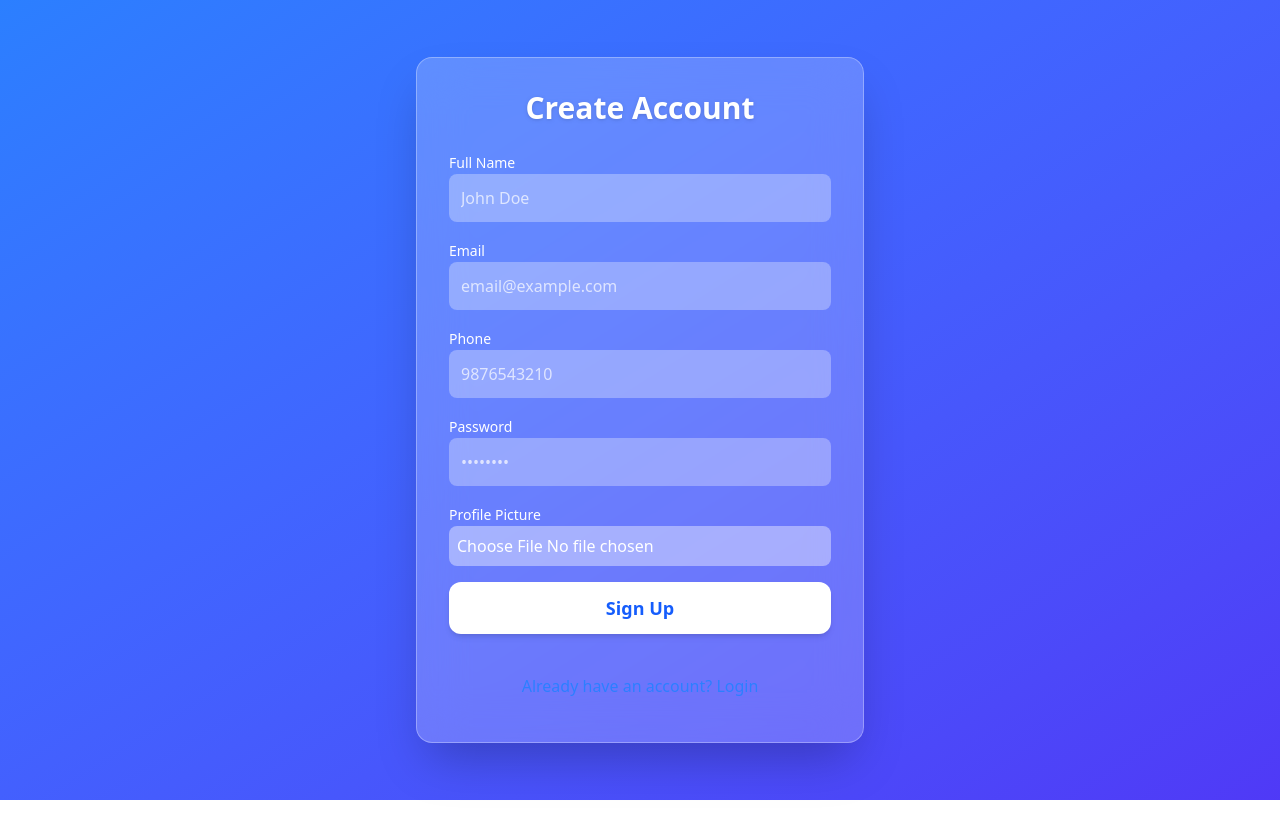
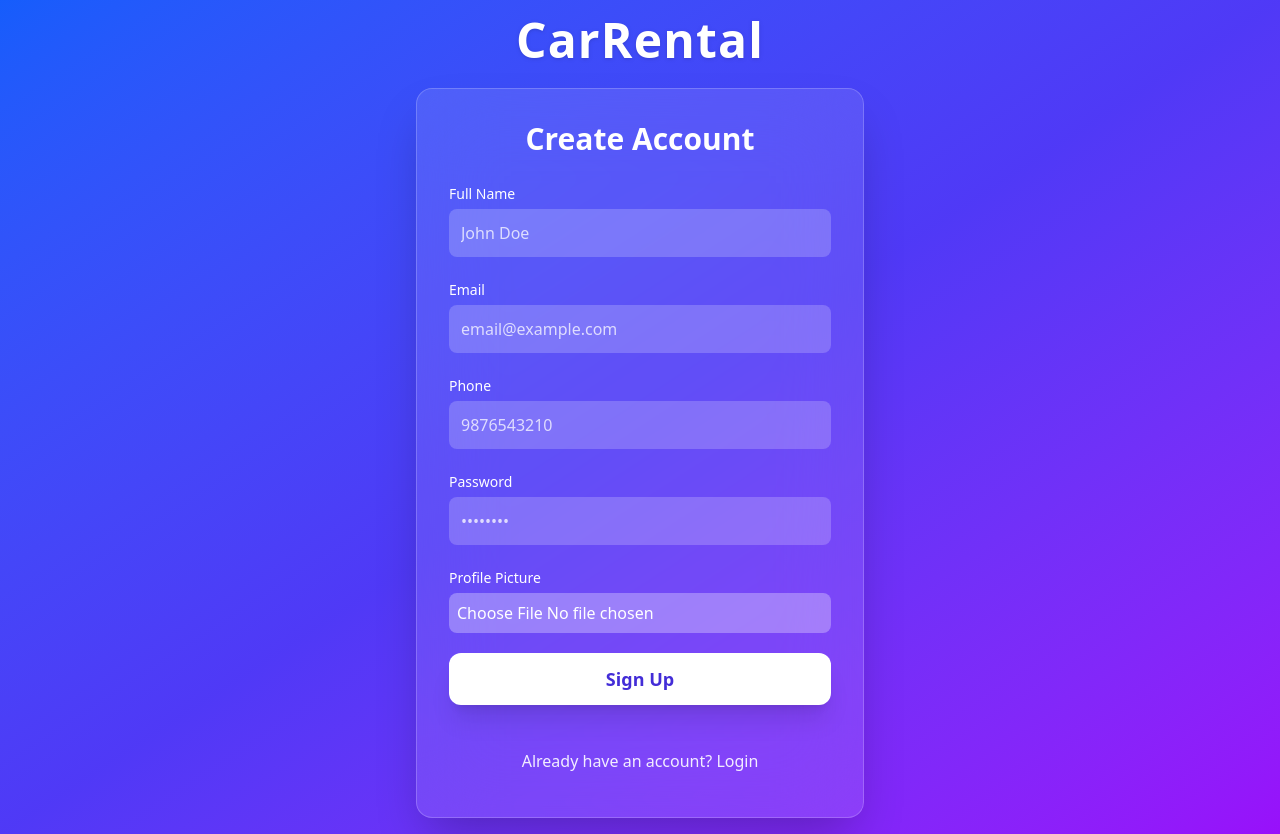
Before and after one commit to deepanshukasanaameotech-ai/CarRental, a React (Vite) app: page /dashboard/profile in a window 1280 px wide. Before the commit the page ends 800 px from the top, so only its background shows below. Built offline with nearby package versions, Linux system fonts and the light colour scheme.

Commit message:
3rd commit

```diff
--- a/src/pages/SignIn.jsx
+++ b/src/pages/SignIn.jsx
@@ -1,6 +1,7 @@
 import { useState } from "react";
 import { loginUser } from "../api";
 import { useNavigate } from "react-router-dom";
+import { motion } from "framer-motion";
 
 export default function Login() {
   const navigate = useNavigate();
@@ -20,7 +21,6 @@ export default function Login() {
     try {
       const res = await loginUser(form);
 
-      // assuming backend returns token + user
       localStorage.setItem("token", res.token);
       localStorage.setItem("user", JSON.stringify(res.user));
       localStorage.setItem("role", res.user.role);
@@ -38,45 +38,65 @@ export default function Login() {
   };
 
   return (
-    <div className="min-h-screen flex items-center justify-center bg-gradient-to-br from-blue-500 to-indigo-600 p-4">
-      <div className="w-full max-w-md backdrop-blur-xl bg-white/20 p-8 rounded-2xl shadow-2xl border border-white/30">
-        <h2 className="text-center text-3xl font-bold text-white mb-6 drop-shadow">
+    <div className="min-h-screen flex flex-col items-center justify-center bg-gradient-to-br from-blue-600 via-indigo-600 to-purple-600 p-4 relative overflow-hidden">
+
+      {/* Background Glow */}
+      <div className="absolute w-[600px] h-[600px] bg-white/10 blur-3xl rounded-full -z-10"></div>
+
+      {/* App Title */}
+      <motion.h1
+        initial={{ opacity: 0, y: -20 }}
+        animate={{ opacity: 1, y: 0 }}
+        transition={{ duration: 0.7 }}
+        className="text-5xl font-extrabold text-white tracking-wide drop-shadow mb-6"
+      >
+        CarRental
+      </motion.h1>
+
+      {/* Login Card */}
+      <motion.div
+        initial={{ opacity: 0, scale: 0.95 }}
+        animate={{ opacity: 1, scale: 1 }}
+        transition={{ duration: 0.6 }}
+        className="w-full max-w-md backdrop-blur-2xl bg-white/10 p-8 rounded-2xl shadow-2xl border border-white/20"
+      >
+        <h2 className="text-center text-3xl font-semibold text-white mb-6">
           Welcome Back
         </h2>
 
-        <form onSubmit={handleSubmit} className="space-y-4">
+        <form onSubmit={handleSubmit} className="space-y-5">
 
           {/* Email */}
           <div>
-            <label className="text-white text-sm">Email</label>
+            <label className="text-white text-sm font-medium">Email</label>
             <input
               type="email"
               name="email"
               value={form.email}
               onChange={handleChange}
               required
-              className="w-full p-3 rounded-lg bg-white/30 text-white placeholder-white/70 outline-none focus:ring-2 focus:ring-white"
+              className="w-full mt-1 p-3 rounded-lg bg-white/20 text-white placeholder-white/80 outline-none focus:ring-2 focus:ring-white/70"
               placeholder="email@example.com"
             />
           </div>
 
           {/* Password */}
           <div>
-            <label className="text-white text-sm">Password</label>
+            <label className="text-white text-sm font-medium">Password</label>
             <input
               type="password"
               name="password"
               value={form.password}
               onChange={handleChange}
               required
-              className="w-full p-3 rounded-lg bg-white/30 text-white placeholder-white/70 outline-none focus:ring-2 focus:ring-white"
+              className="w-full mt-1 p-3 rounded-lg bg-white/20 text-white placeholder-white/80 outline-none focus:ring-2 focus:ring-white/70"
               placeholder="••••••••"
             />
           </div>
 
           {/* Error */}
           {error && (
-            <p className="bg-red-500/80 text-white p-2 rounded-lg text-center text-sm">
+            <p className="bg-red-500/90 text-white p-2 rounded-lg text-center text-sm">
               {error}
             </p>
           )}
@@ -84,7 +104,7 @@ export default function Login() {
           {/* Submit */}
           <button
             disabled={loading}
-            className="w-full py-3 text-lg font-semibold bg-white text-blue-600 rounded-xl shadow-md hover:bg-gray-100 transition active:scale-95 disabled:opacity-50"
+            className="w-full py-3 text-lg font-semibold bg-white text-indigo-700 rounded-xl shadow-xl hover:bg-gray-100 transition active:scale-95 disabled:opacity-50"
           >
             {loading ? "Checking..." : "Login"}
           </button>
@@ -92,7 +112,7 @@ export default function Login() {
         </form>
 
         {/* Link to Signup */}
-        <p className="text-white/80 mt-4 text-center">
+        <p className="text-white/90 mt-5 text-center">
           Don’t have an account?{" "}
           <span
             onClick={() => navigate("/")}
@@ -101,8 +121,7 @@ export default function Login() {
             Create One
           </span>
         </p>
-      </div>
+      </motion.div>
     </div>
   );
-
 }
--- a/src/pages/SignUp.jsx
+++ b/src/pages/SignUp.jsx
@@ -1,6 +1,7 @@
 import { useState } from "react";
 import { registerUser } from "../api";
 import { useNavigate } from "react-router-dom";
+import { motion } from "framer-motion";
 
 export default function Signup() {
   const navigate = useNavigate();
@@ -47,83 +48,103 @@ export default function Signup() {
   };
 
   return (
-    <div className="min-h-screen flex items-center justify-center bg-gradient-to-br from-blue-500 to-indigo-600 p-4">
-      <div className="w-full max-w-md backdrop-blur-xl bg-white/20 p-8 rounded-2xl shadow-2xl border border-white/30">
-        <h2 className="text-center text-3xl font-bold text-white mb-6 drop-shadow">
+    <div className="min-h-screen flex flex-col items-center justify-center bg-gradient-to-br from-blue-600 via-indigo-600 to-purple-600 p-4 relative overflow-hidden">
+
+      {/* Background Glow */}
+      <div className="absolute w-[600px] h-[600px] bg-white/10 blur-3xl rounded-full -z-10"></div>
+
+      {/* App Title */}
+      <motion.h1
+        initial={{ opacity: 0, y: -20 }}
+        animate={{ opacity: 1, y: 0 }}
+        transition={{ duration: 0.7 }}
+        className="text-5xl font-extrabold text-white tracking-wide drop-shadow mb-6"
+      >
+        CarRental
+      </motion.h1>
+
+      {/* Signup Card */}
+      <motion.div
+        initial={{ opacity: 0, scale: 0.95 }}
+        animate={{ opacity: 1, scale: 1 }}
+        transition={{ duration: 0.6 }}
+        className="w-full max-w-md backdrop-blur-2xl bg-white/10 p-8 rounded-2xl shadow-2xl border border-white/20"
+      >
+        <h2 className="text-center text-3xl font-semibold text-white mb-6">
           Create Account
         </h2>
 
-        <form onSubmit={handleSubmit} className="space-y-4">
+        <form onSubmit={handleSubmit} className="space-y-5">
 
           {/* Full Name */}
           <div>
-            <label className="text-white text-sm">Full Name</label>
+            <label className="text-white text-sm font-medium">Full Name</label>
             <input
               type="text"
               name="fullName"
               value={form.fullName}
               onChange={handleChange}
               required
-              className="w-full p-3 rounded-lg bg-white/30 text-white placeholder-white/70 outline-none focus:ring-2 focus:ring-white"
+              className="w-full mt-1 p-3 rounded-lg bg-white/20 text-white placeholder-white/75 outline-none focus:ring-2 focus:ring-white/70"
               placeholder="John Doe"
             />
           </div>
 
           {/* Email */}
           <div>
-            <label className="text-white text-sm">Email</label>
+            <label className="text-white text-sm font-medium">Email</label>
             <input
               type="email"
               name="email"
               value={form.email}
               onChange={handleChange}
               required
-              className="w-full p-3 rounded-lg bg-white/30 text-white placeholder-white/70 outline-none focus:ring-2 focus:ring-white"
+              className="w-full mt-1 p-3 rounded-lg bg-white/20 text-white placeholder-white/75 outline-none focus:ring-2 focus:ring-white/70"
               placeholder="email@example.com"
             />
           </div>
 
           {/* Phone */}
           <div>
-            <label className="text-white text-sm">Phone</label>
+            <label className="text-white text-sm font-medium">Phone</label>
             <input
               type="text"
               name="phone"
               value={form.phone}
               onChange={handleChange}
               required
-              className="w-full p-3 rounded-lg bg-white/30 text-white placeholder-white/70 outline-none focus:ring-2 focus:ring-white"
+              className="w-full mt-1 p-3 rounded-lg bg-white/20 text-white placeholder-white/75 outline-none focus:ring-2 focus:ring-white/70"
               placeholder="9876543210"
             />
           </div>
 
           {/* Password */}
           <div>
-            <label className="text-white text-sm">Password</label>
+            <label className="text-white text-sm font-medium">Password</label>
             <input
               type="password"
               name="password"
               value={form.password}
               onChange={handleChange}
               required
-              className="w-full p-3 rounded-lg bg-white/30 text-white placeholder-white/70 outline-none focus:ring-2 focus:ring-white"
+              className="w-full mt-1 p-3 rounded-lg bg-white/20 text-white placeholder-white/75 outline-none focus:ring-2 focus:ring-white/70"
               placeholder="••••••••"
             />
           </div>
 
           {/* Profile Pic */}
           <div>
-            <label className="text-white text-sm">Profile Picture</label>
+            <label className="text-white text-sm font-medium">Profile Picture</label>
             <input
               type="file"
               onChange={handleFile}
-              className="w-full p-2 rounded-lg bg-white/40 text-white cursor-pointer"
+              className="w-full mt-1 p-2 rounded-lg bg-white/30 text-white cursor-pointer"
             />
           </div>
 
           {/* Error */}
           {error && (
-            <p className="bg-red-500/80 text-white p-2 rounded-lg text-center text-sm">
+            <p className="bg-red-500/90 text-white p-2 rounded-lg text-center text-sm">
               {error}
             </p>
           )}
@@ -131,21 +152,22 @@ export default function Signup() {
           {/* Submit */}
           <button
             disabled={loading}
-            className="w-full py-3 text-lg font-semibold bg-white text-blue-600 rounded-xl shadow-md hover:bg-gray-100 transition active:scale-95 disabled:opacity-50"
+            className="w-full py-3 text-lg font-semibold bg-white text-indigo-700 rounded-xl shadow-xl hover:bg-gray-100 transition active:scale-95 disabled:opacity-50"
           >
             {loading ? "Creating Account..." : "Sign Up"}
           </button>
 
+          {/* Go to Login */}
           <button
             type="button"
             onClick={() => navigate("/login")}
-            className="w-full py-3 mt-3 text-md font-medium text-blue-500 hover:text-blue-700 transition active:scale-95"
+            className="w-full py-3 mt-3 text-md font-medium text-white/90 hover:text-white transition active:scale-95"
           >
             Already have an account? Login
           </button>
 
         </form>
-      </div>
+      </motion.div>
     </div>
   );
 }
```
